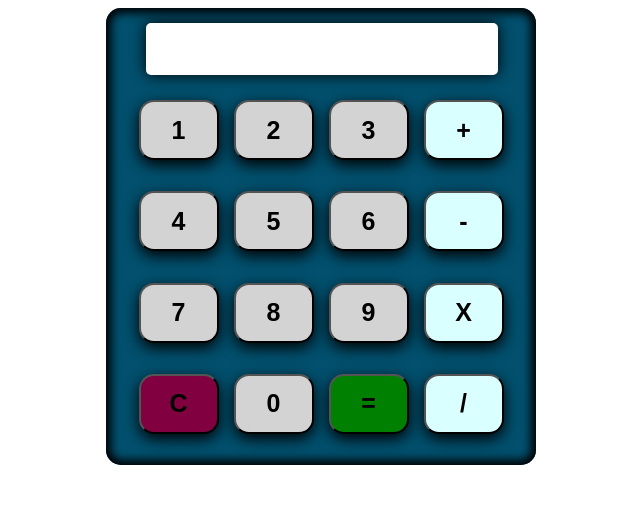
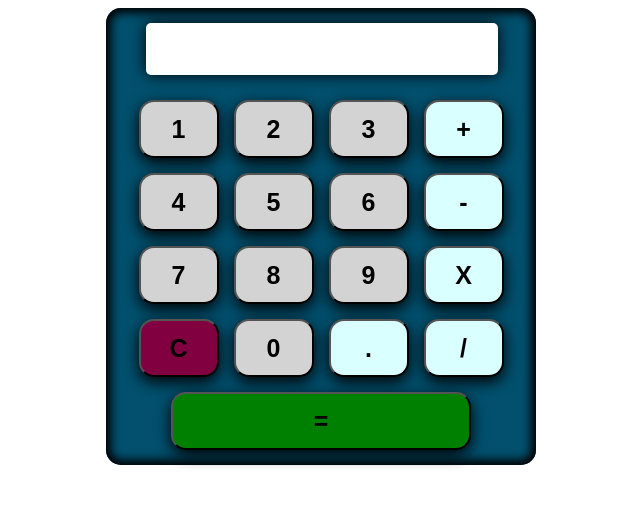
Before and after one commit to MfnBacon/calculator, a plain HTML site: page index.html in a window 1280 px wide. Shown: the whole page, without its empty margins (319-959 px from the left). Drawn offline with Linux system fonts and the light colour scheme.

Commit message:
added button for decimals

```diff
--- a/index.html
+++ b/index.html
@@ -25,8 +25,10 @@
             <button class="op-btn" data-num="*">X</button>
             <button class="btn-clear">C</button>
             <button class="num-btn" data-num="0">0</button>
+            <button class="op-btn" data-num=".">.</button>
+            <button class="op-btn" data-num="/">/</button>
+
             <button class="btn-equals" data-num="=">=</button>
-            <button class="op-btn" data-num="/">/</button>
         </div>
     </div>
     <script src="scripts.js"></script>
--- a/style.css
+++ b/style.css
@@ -59,6 +59,7 @@ button {
 
   .btn-equals {
     background-color:green;
+    min-width:300px;
   }
 
   .btn-clear {
```
